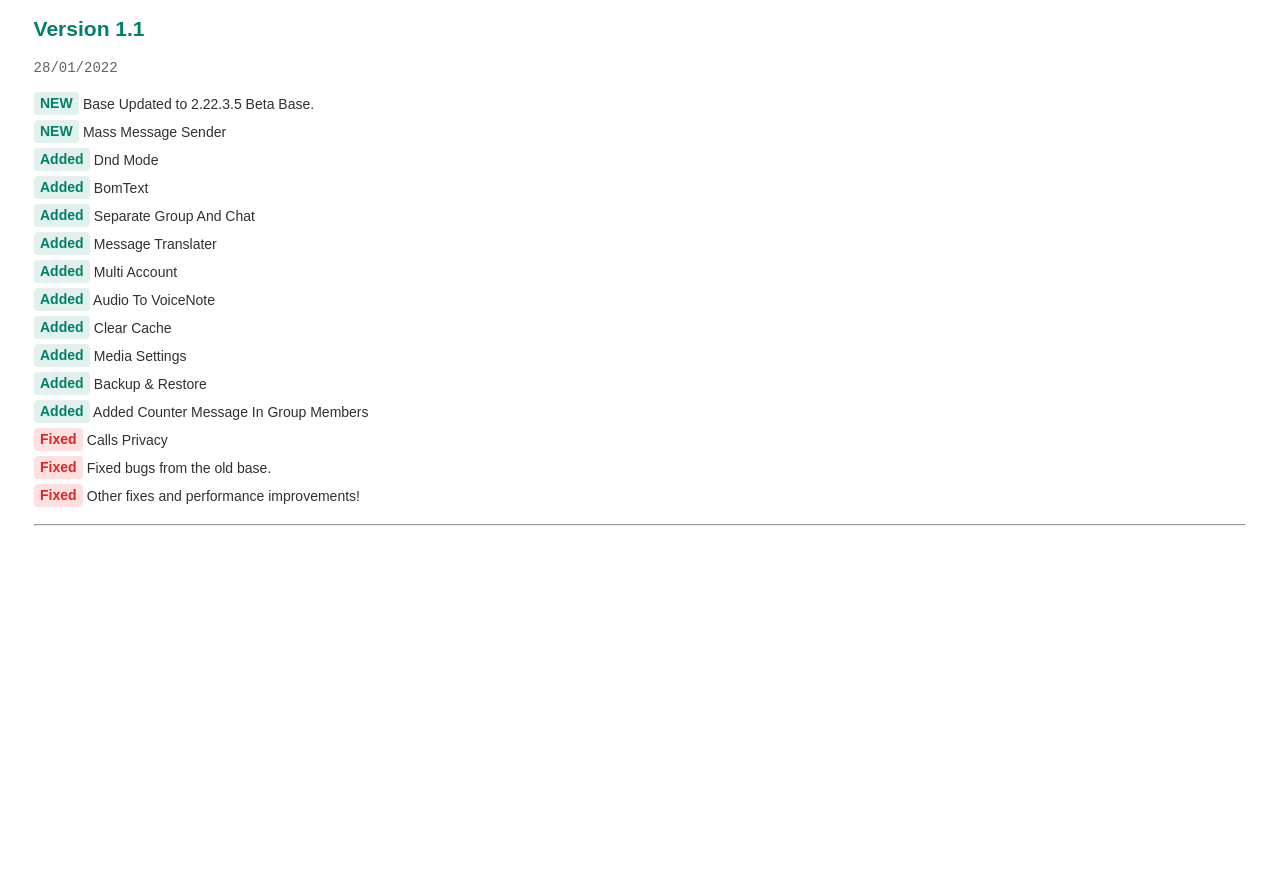
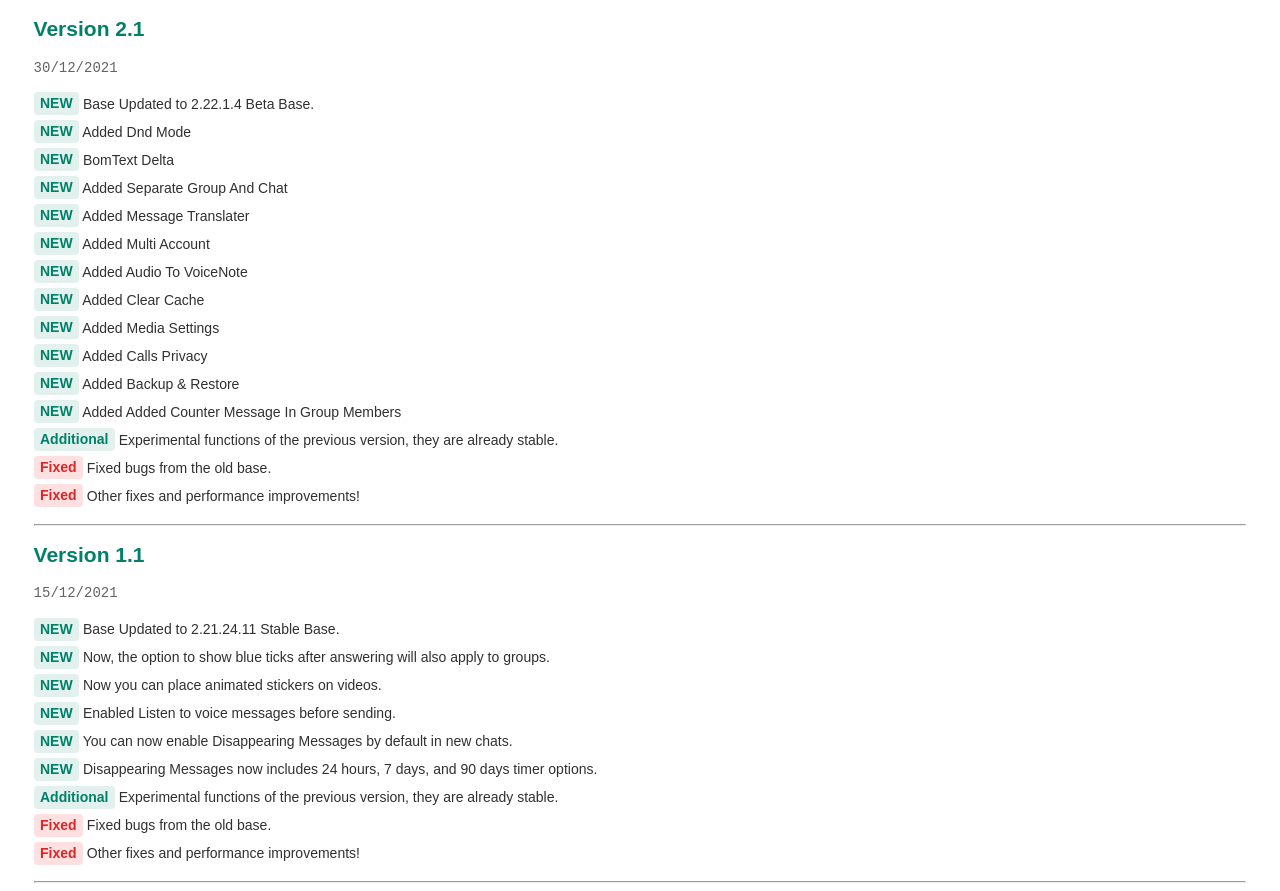
Before and after one commit to yusuf105/yusuf105.github.io, a plain HTML site: page updaterbisnis.html in a window 1280 px wide. Shown: the part 57-948 px from the top of the page. Before the commit the page ends 800 px from the top, so only its background shows below. Drawn offline with Linux system fonts and the light colour scheme.

Commit message:
Update updaterbisnis.html

```diff
--- a/updaterbisnis.html
+++ b/updaterbisnis.html
@@ -71,29 +71,46 @@
 </div>
 
 <body>
+	<h2 style="color: #008069"> Version 2.1</h2>
+    <date>30/12/2021</date>
 
+    <p>
+
+        <point>NEW</point> Base Updated to 2.22.1.4 Beta Base.</br>
+        <point>NEW</point> Added  Dnd Mode</br>
+        <point>NEW</point>  BomText Delta</br>
+        <point>NEW</point>  Added Separate Group And Chat</br>
+        <point>NEW</point>  Added Message Translater</br>
+        <point>NEW</point>  Added Multi Account</br>
+        <point>NEW</point>  Added Audio To VoiceNote</br>
+        <point>NEW</point>  Added Clear Cache</br>
+        <point>NEW</point>  Added Media Settings</br>
+        <point>NEW</point>  Added Calls Privacy</br>
+        <point>NEW</point>  Added Backup & Restore</br>
+        <point>NEW</point>  Added Added Counter Message In Group Members</br>
+        <point>Additional</point> Experimental functions of the previous version, they are already stable.</br>
+        <fixed>Fixed</fixed> Fixed bugs from the old base.</br>
+        <fixed>Fixed</fixed> Other fixes and performance improvements!</br>
+
+
+    </p>
+    <hr />
 
 
 
 
     <h2 style="color: #008069"> Version 1.1</h2>
-    <date>28/01/2022</date>
+    <date>15/12/2021</date>
 
     <p>
 
-        <point>NEW</point> Base Updated to 2.22.3.5 Beta Base.</br>
-        <point>NEW</point> Mass Message Sender</br>
-        <point>Added</point>  Dnd Mode</br>
-        <point>Added</point>  BomText</br>
-        <point>Added</point>  Separate Group And Chat</br>
-        <point>Added</point>  Message Translater</br>
-        <point>Added</point>  Multi Account</br>
-        <point>Added</point>  Audio To VoiceNote</br>
-        <point>Added</point>  Clear Cache</br>
-        <point>Added</point>  Media Settings</br>
-        <point>Added</point>  Backup & Restore</br>
-        <point>Added</point>  Added Counter Message In Group Members</br>
-        <fixed>Fixed</fixed>   Calls Privacy</br>
+        <point>NEW</point> Base Updated to 2.21.24.11 Stable Base.</br>
+        <point>NEW</point> Now, the option to show blue ticks after answering will also apply to groups.</br>
+        <point>NEW</point> Now you can place animated stickers on videos.</br>
+        <point>NEW</point> Enabled Listen to voice messages before sending.</br>
+        <point>NEW</point> You can now enable Disappearing Messages by default in new chats. </br>
+        <point>NEW</point> Disappearing Messages now includes 24 hours, 7 days, and 90 days timer options.</br>
+        <point>Additional</point> Experimental functions of the previous version, they are already stable.</br>
         <fixed>Fixed</fixed> Fixed bugs from the old base.</br>
         <fixed>Fixed</fixed> Other fixes and performance improvements!</br>
 
```
